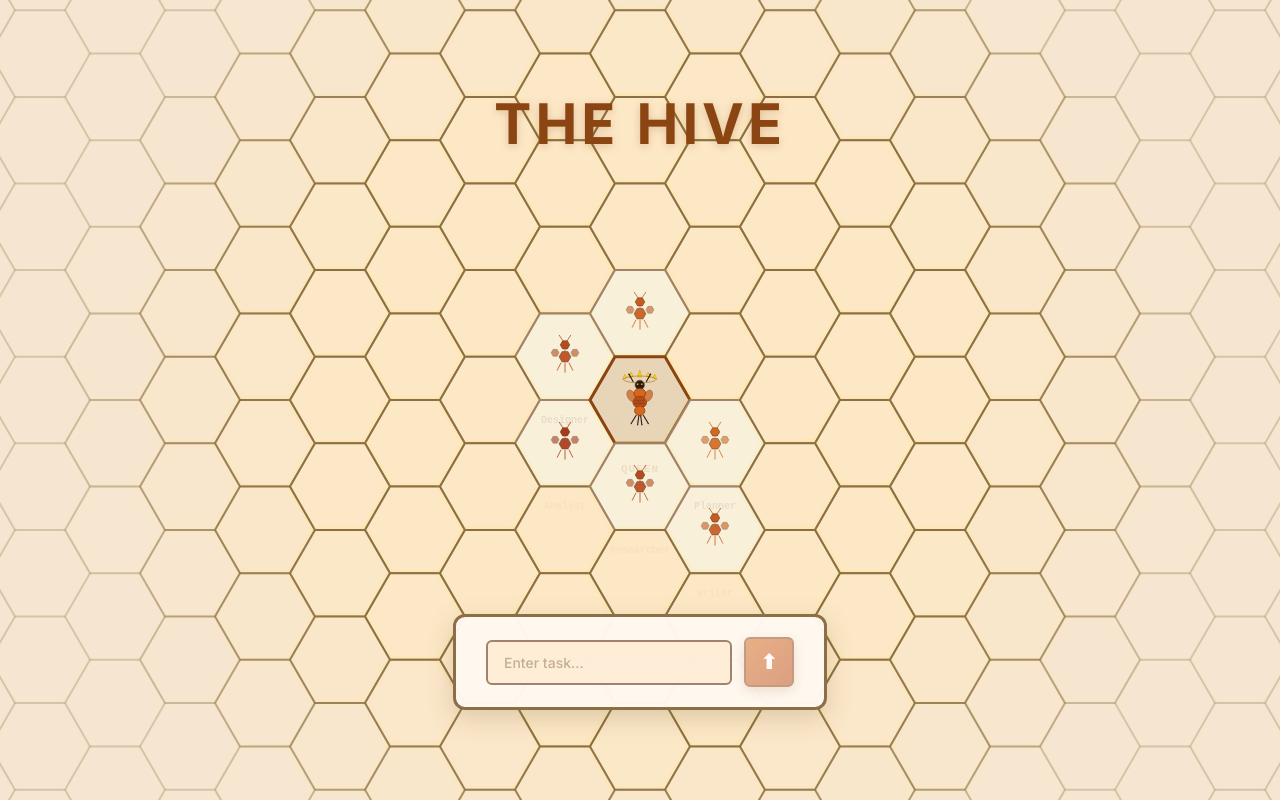
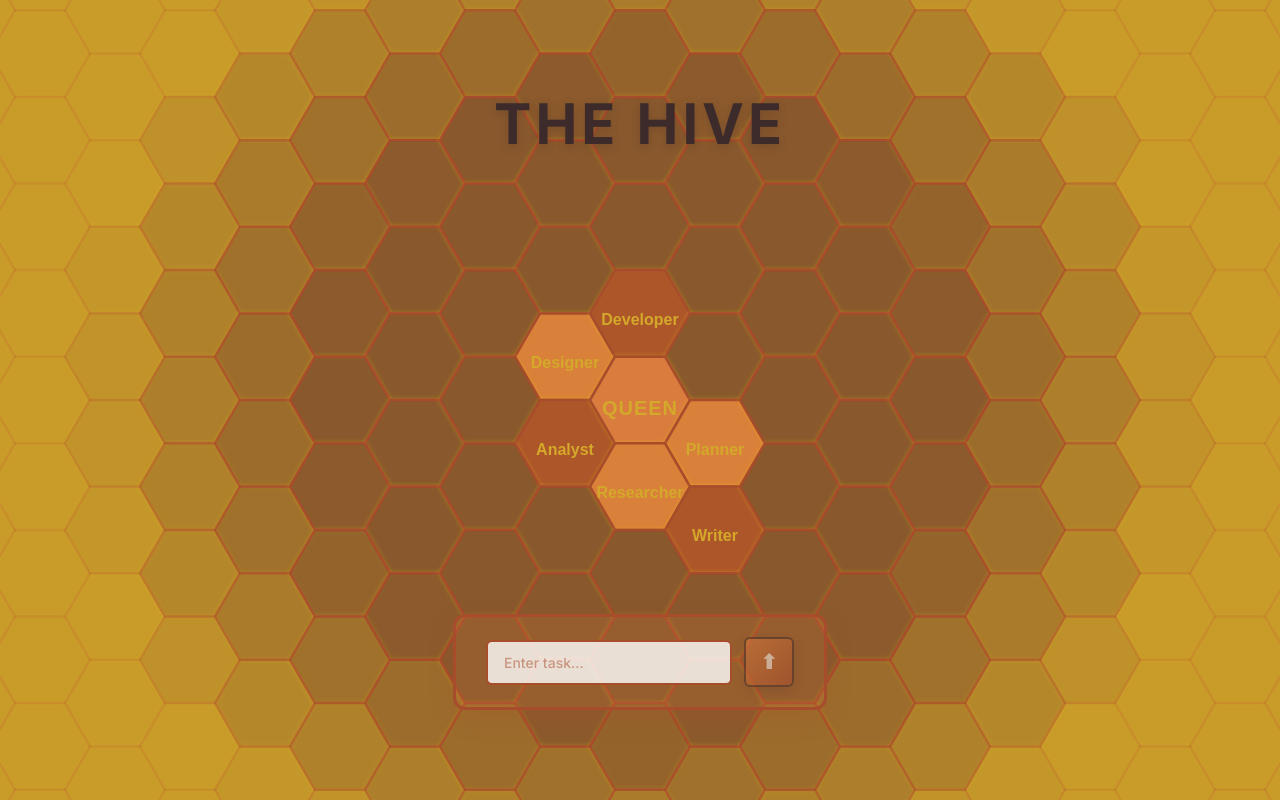
Before and after one commit to TheHive5/TheHiveDeploy, a React (Vite) app: page / in a window 1280 px wide. Built offline with nearby package versions, Linux system fonts and the light colour scheme.

Commit message:
Refactor: Simplify hexagon designs, move text inside cells, apply honey/copper/chestnut palette

```diff
--- a/src/renderer/App.jsx
+++ b/src/renderer/App.jsx
@@ -5,12 +5,13 @@ import './styles/honeycomb.css';
 
 // Worker bee agents - positioned in perfectly symmetric ring around queen
 // Flat-top hexagon neighbors of (0,0): right, down-right, down-left, left, up-left, up-right
+// Palette: Honey #D4A82A, Copper #D97C3E, Chestnut #A84D2C, Cocoa #663333, Dark Brown #3D2B2B
 const WORKER_AGENTS = [
   {
     id: 1,
     name: 'Planner',
     description: 'Strategic Planning',
-    color: '#D4691C',
+    color: '#D97C3E',  // Copper
     hex: { row: 0, col: 1 },
     symbol: '□'
   },
@@ -18,7 +19,7 @@ const WORKER_AGENTS = [
     id: 2,
     name: 'Writer',
     description: 'Content Creation',
-    color: '#C85A1B',
+    color: '#A84D2C',  // Chestnut
     hex: { row: 1, col: 1 },
     symbol: '▸'
   },
@@ -26,7 +27,7 @@ const WORKER_AGENTS = [
     id: 3,
     name: 'Researcher',
     description: 'Data Analysis',
-    color: '#B84919',
+    color: '#D97C3E',  // Copper
     hex: { row: 1, col: 0 },
     symbol: '◆'
   },
@@ -34,7 +35,7 @@ const WORKER_AGENTS = [
     id: 4,
     name: 'Analyst',
     description: 'Performance Metrics',
-    color: '#A83817',
+    color: '#A84D2C',  // Chestnut
     hex: { row: 0, col: -1 },
     symbol: '▲'
   },
@@ -42,7 +43,7 @@ const WORKER_AGENTS = [
     id: 5,
     name: 'Designer',
     description: 'Visual Design',
-    color: '#B84919',
+    color: '#D97C3E',  // Copper
     hex: { row: -1, col: -1 },
     symbol: '◇'
   },
@@ -50,7 +51,7 @@ const WORKER_AGENTS = [
     id: 6,
     name: 'Developer',
     description: 'Implementation',
-    color: '#C85A1B',
+    color: '#A84D2C',  // Chestnut
     hex: { row: -1, col: 0 },
     symbol: '⬢'
   }
--- a/src/renderer/components/HexGrid.jsx
+++ b/src/renderer/components/HexGrid.jsx
@@ -91,27 +91,11 @@ const HexGrid = ({
     return `M ${points.map(p => p.join(',')).join(' L ')} Z`;
   };
 
-  // Helper function to generate hexagon points for bee rendering
-  const generateHexPoints = (cx, cy, radius) => {
-    const points = [];
-    for (let i = 0; i < 6; i++) {
-      const angle = (i * 60) * Math.PI / 180;
-      const x = cx + radius * Math.cos(angle);
-      const y = cy + radius * Math.sin(angle);
-      points.push(`${x},${y}`);
-    }
-    return points.join(' ');
-  };
-
   return (
     <svg width={width} height={height} className="hex-grid-svg" style={{ display: 'block', position: 'absolute', top: 0, left: 0 }}>
       <defs>
-        <linearGradient id="hexGradient" x1="0%" y1="0%" x2="100%" y2="100%">
-          <stop offset="0%" style={{ stopColor: '#FDE8C8', stopOpacity: 1 }} />
-          <stop offset="100%" style={{ stopColor: '#F5E6D3', stopOpacity: 1 }} />
-        </linearGradient>
         <filter id="glowQueen">
-          <feGaussianBlur stdDeviation="4" result="coloredBlur" />
+          <feGaussianBlur stdDeviation="3" result="coloredBlur" />
           <feMerge>
             <feMergeNode in="coloredBlur" />
             <feMergeNode in="SourceGraphic" />
@@ -124,6 +108,27 @@ const HexGrid = ({
         const isWorker = hex.type === 'worker';
         const isActive = activeAgent === hex.id && isWorker;
 
+        // Palette colors from reference image
+        const colors = {
+          honey: '#D4A82A',      // Background
+          copper: '#D97C3E',     // Queen & worker fills
+          chestnut: '#A84D2C',   // Outlines
+          cocoa: '#663333',      // Text & inactive cells
+          darkBrown: '#3D2B2B'   // Accents
+        };
+
+        // Determine fill and stroke colors
+        let fillColor = colors.cocoa;    // Default for empty cells
+        let strokeColor = colors.chestnut;
+
+        if (isQueen) {
+          fillColor = colors.copper;
+          strokeColor = colors.chestnut;
+        } else if (isWorker) {
+          fillColor = hex.color || colors.copper;
+          strokeColor = colors.chestnut;
+        }
+
         return (
           <g
             key={hex.id}
@@ -132,142 +137,53 @@ const HexGrid = ({
             style={{ cursor: isWorker ? 'pointer' : 'default' }}
             onClick={() => isWorker && onSelectAgent(hex.id)}
           >
-            {/* Hex fill and border - professional honeycomb palette */}
+            {/* Hexagon cell */}
             <path
               d={hexPath(hex.x, hex.y, hexSize)}
-              fill={isQueen ? '#E8D5B7' : (isWorker ? '#F9F3E6' : '#FDE8C8')}
-              fillOpacity={isQueen ? 1 : (isWorker ? 0.85 : 0.95)}
-              stroke={isQueen ? '#8B4513' : (isWorker ? '#A0826D' : '#8B6F47')}
-              strokeWidth={isActive ? '3' : (isQueen ? '3' : '2')}
+              fill={fillColor}
+              fillOpacity={isQueen ? 1 : (isWorker ? 0.9 : 0.7)}
+              stroke={strokeColor}
+              strokeWidth={isActive ? '3' : '2.5'}
               className="hex-outline"
               filter={isQueen ? 'url(#glowQueen)' : 'none'}
             />
 
-            {/* Queen with bee shape + crown */}
+            {/* Text label INSIDE hexagon */}
             {isQueen && (
-              <g>
-                <foreignObject x={hex.x - hexSize * 0.55} y={hex.y - hexSize * 0.65}
-                              width={hexSize * 1.1} height={hexSize * 1.3}>
-                  <div style={{ display: 'flex', alignItems: 'center', justifyContent: 'center', width: '100%', height: '100%' }}>
-                    <svg viewBox="0 0 100 140" width={hexSize * 0.95} height={hexSize * 1.2} className="queen-bee">
-                      {/* Crown - 5 pointed crown */}
-                      {/* Left spike */}
-                      <polygon points="15,10 10,22 20,18" fill="#FFD700" stroke="#DAA520" strokeWidth="1.5" />
-                      {/* Center-left spike */}
-                      <polygon points="30,5 25,18 35,15" fill="#FFD700" stroke="#DAA520" strokeWidth="1.5" />
-                      {/* Center spike (highest) */}
-                      <polygon points="50,0 45,16 55,16" fill="#FFD700" stroke="#DAA520" strokeWidth="1.5" />
-                      {/* Center-right spike */}
-                      <polygon points="70,5 65,15 75,18" fill="#FFD700" stroke="#DAA520" strokeWidth="1.5" />
-                      {/* Right spike */}
-                      <polygon points="85,10 80,18 90,22" fill="#FFD700" stroke="#DAA520" strokeWidth="1.5" />
-                      {/* Crown band */}
-                      <ellipse cx="50" cy="22" rx="38" ry="8" fill="none" stroke="#8B6914" strokeWidth="1.5" opacity="0.8" />
-
-                      {/* Antennae - longer and more pronounced */}
-                      <line x1="35" y1="28" x2="25" y2="10" stroke="#2C1810" strokeWidth="2.5" />
-                      <line x1="65" y1="28" x2="75" y2="10" stroke="#2C1810" strokeWidth="2.5" />
-                      {/* Antenna tips */}
-                      <circle cx="25" cy="10" r="2" fill="#2C1810" />
-                      <circle cx="75" cy="10" r="2" fill="#2C1810" />
-
-                      {/* Head */}
-                      <circle cx="50" cy="35" r="11" fill="#1A1410" stroke="#8B4513" strokeWidth="1.5" opacity="0.95" />
-
-                      {/* Eyes */}
-                      <circle cx="45" cy="33" r="2" fill="#FFD700" opacity="0.8" />
-                      <circle cx="55" cy="33" r="2" fill="#FFD700" opacity="0.8" />
-
-                      {/* Thorax/Body - 3 body segments */}
-                      {/* Upper body segment */}
-                      <ellipse cx="50" cy="55" rx="14" ry="12" fill="#D4691C" stroke="#8B4513" strokeWidth="2" />
-                      {/* Middle body segment with stripes */}
-                      <ellipse cx="50" cy="75" rx="16" ry="14" fill="#B84919" stroke="#8B4513" strokeWidth="2" />
-                      <line x1="40" y1="72" x2="60" y2="72" stroke="#2C1810" strokeWidth="1" opacity="0.6" />
-                      <line x1="38" y1="78" x2="62" y2="78" stroke="#2C1810" strokeWidth="1" opacity="0.6" />
-                      {/* Lower body segment */}
-                      <ellipse cx="50" cy="95" rx="12" ry="11" fill="#D4691C" stroke="#8B4513" strokeWidth="2" />
-
-                      {/* Left Wing */}
-                      <ellipse cx="30" cy="60" rx="9" ry="14" fill="#C85A1B" stroke="#8B4513" strokeWidth="1.5" opacity="0.7" transform="rotate(-25 30 60)" />
-
-                      {/* Right Wing */}
-                      <ellipse cx="70" cy="60" rx="9" ry="14" fill="#C85A1B" stroke="#8B4513" strokeWidth="1.5" opacity="0.7" transform="rotate(25 70 60)" />
-
-                      {/* Front legs (3 pairs) */}
-                      {/* Left front leg */}
-                      <line x1="42" y1="105" x2="30" y2="125" stroke="#2C1810" strokeWidth="2.5" />
-                      {/* Center-left leg */}
-                      <line x1="48" y1="106" x2="45" y2="128" stroke="#2C1810" strokeWidth="2.5" />
-                      {/* Center-right leg */}
-                      <line x1="52" y1="106" x2="55" y2="128" stroke="#2C1810" strokeWidth="2.5" />
-                      {/* Right front leg */}
-                      <line x1="58" y1="105" x2="70" y2="125" stroke="#2C1810" strokeWidth="2.5" />
-
-                      {/* Leg joints */}
-                      <circle cx="30" cy="125" r="1.5" fill="#2C1810" />
-                      <circle cx="45" cy="128" r="1.5" fill="#2C1810" />
-                      <circle cx="55" cy="128" r="1.5" fill="#2C1810" />
-                      <circle cx="70" cy="125" r="1.5" fill="#2C1810" />
-                    </svg>
-                  </div>
-                </foreignObject>
-
-                {/* Queen label */}
-                <text x={hex.x} y={hex.y + hexSize + 22} textAnchor="middle" dy="0em"
-                      fill="#8B4513" fontSize="11" fontWeight="bold" fontFamily="monospace" letterSpacing="1">
-                  QUEEN
-                </text>
-              </g>
+              <text
+                x={hex.x}
+                y={hex.y + 8}
+                textAnchor="middle"
+                dominantBaseline="central"
+                fill={colors.honey}
+                fontSize={hexSize * 0.4}
+                fontWeight="bold"
+                fontFamily="Arial, sans-serif"
+                letterSpacing="1"
+              >
+                QUEEN
+              </text>
             )}
 
-            {/* Worker with GeometricBee icon */}
             {isWorker && (
-              <g>
-                {/* Render the geometric bee SVG directly */}
-                <foreignObject x={hex.x - hexSize * 0.5} y={hex.y - hexSize * 0.5}
-                              width={hexSize} height={hexSize}>
-                  <div style={{ display: 'flex', alignItems: 'center', justifyContent: 'center', width: '100%', height: '100%' }}>
-                    <svg viewBox="0 0 100 120" width={hexSize * 0.8} height={hexSize * 0.95} className="geometric-bee">
-                      {/* Body - Central hexagon */}
-                      <polygon points={generateHexPoints(50, 60, 15)} fill={hex.color} stroke="#5C4033" strokeWidth="1.5" opacity="0.9" />
+              <text
+                x={hex.x}
+                y={hex.y + 6}
+                textAnchor="middle"
+                dominantBaseline="central"
+                fill={colors.honey}
+                fontSize={hexSize * 0.32}
+                fontWeight="bold"
+                fontFamily="Arial, sans-serif"
+              >
+                {hex.name}
+              </text>
+            )}
 
-                      {/* Head - Top hexagon */}
-                      <polygon points={generateHexPoints(50, 30, 12)} fill={hex.color} stroke="#5C4033" strokeWidth="1.5" opacity="1" />
-
-                      {/* Connection line */}
-                      <line x1="50" y1="42" x2="50" y2="48" stroke={hex.color} strokeWidth="2" />
-
-                      {/* Left Wing */}
-                      <polygon points={generateHexPoints(25, 50, 10)} fill={hex.color} stroke="#5C4033" strokeWidth="1.5" opacity="0.6" />
-
-                      {/* Right Wing */}
-                      <polygon points={generateHexPoints(75, 50, 10)} fill={hex.color} stroke="#5C4033" strokeWidth="1.5" opacity="0.6" />
-
-                      {/* Antennae */}
-                      <line x1="45" y1="20" x2="35" y2="5" stroke={hex.color} strokeWidth="2" />
-                      <line x1="55" y1="20" x2="65" y2="5" stroke={hex.color} strokeWidth="2" />
-
-                      {/* Legs */}
-                      <line x1="40" y1="75" x2="30" y2="95" stroke={hex.color} strokeWidth="2" />
-                      <line x1="50" y1="75" x2="50" y2="100" stroke={hex.color} strokeWidth="2" />
-                      <line x1="60" y1="75" x2="70" y2="95" stroke={hex.color} strokeWidth="2" />
-                    </svg>
-                  </div>
-                </foreignObject>
-
-                {/* Worker name below */}
-                <text x={hex.x} y={hex.y + hexSize + 16} textAnchor="middle" dy="0em"
-                      fill="#5C4033" fontSize="10" fontWeight="bold" fontFamily="monospace">
-                  {hex.name}
-                </text>
-
-                {/* Active indicator circle */}
-                {isActive && (
-                  <circle cx={hex.x} cy={hex.y} r={hexSize * 0.75} fill="none"
-                          stroke={hex.color} strokeWidth="2.5" opacity="0.8" />
-                )}
-              </g>
+            {/* Active indicator glow */}
+            {isActive && (
+              <circle cx={hex.x} cy={hex.y} r={hexSize * 0.8} fill="none"
+                      stroke={colors.copper} strokeWidth="3" opacity="0.6" />
             )}
           </g>
         );
--- a/src/renderer/styles/honeycomb.css
+++ b/src/renderer/styles/honeycomb.css
@@ -15,7 +15,7 @@ body {
 .hive-app-geometric {
   width: 100vw;
   height: 100vh;
-  background: #F5E6D3;
+  background: #D4A82A;
   position: fixed;
   top: 0;
   left: 0;
@@ -67,8 +67,8 @@ body {
   font-size: 56px;
   font-weight: 900;
   letter-spacing: 4px;
-  color: #8B4513;
-  text-shadow: 0 2px 8px rgba(139, 69, 19, 0.25);
+  color: #3D2B2B;
+  text-shadow: 0 2px 8px rgba(61, 43, 43, 0.25);
   margin: 0;
   text-transform: uppercase;
   margin-top: 30px;
@@ -78,11 +78,11 @@ body {
 .hex-input-panel-bottom {
   z-index: 20;
   margin-bottom: 30px;
-  background: rgba(255, 248, 240, 0.98);
+  background: rgba(217, 124, 62, 0.15);
   padding: 20px 30px;
-  border: 3px solid #8B6F47;
+  border: 3px solid #A84D2C;
   border-radius: 12px;
-  box-shadow: 0 8px 24px rgba(139, 111, 71, 0.25);
+  box-shadow: 0 8px 24px rgba(168, 77, 44, 0.2);
   max-width: 500px;
 }
 
@@ -111,9 +111,9 @@ body {
   padding: 12px 16px;
   font-size: 14px;
   font-weight: 500;
-  background: rgba(253, 232, 200, 0.6);
-  color: #8B4513;
-  border: 2px solid #A0826D;
+  background: rgba(255, 255, 255, 0.8);
+  color: #3D2B2B;
+  border: 2px solid #A84D2C;
   border-radius: 6px;
   transition: all 0.3s ease;
   outline: none;
@@ -121,15 +121,15 @@ body {
 }
 
 .geometric-input::placeholder {
-  color: #A0826D;
-  opacity: 0.6;
+  color: #A84D2C;
+  opacity: 0.5;
 }
 
 .geometric-input:focus {
-  border-color: #D4691C;
-  box-shadow: 0 0 12px rgba(212, 105, 28, 0.3),
-              inset 0 0 8px rgba(212, 105, 28, 0.08);
-  background: rgba(253, 232, 200, 0.85);
+  border-color: #D97C3E;
+  box-shadow: 0 0 12px rgba(217, 124, 62, 0.3),
+              inset 0 0 8px rgba(217, 124, 62, 0.08);
+  background: rgba(255, 255, 255, 0.95);
 }
 
 .geometric-input:disabled {
@@ -141,8 +141,8 @@ body {
 .hex-submit-btn {
   width: 50px;
   height: 50px;
-  background: linear-gradient(135deg, #D4691C 0%, #B84919 100%);
-  border: 2px solid #8B4513;
+  background: linear-gradient(135deg, #D97C3E 0%, #A84D2C 100%);
+  border: 2px solid #3D2B2B;
   border-radius: 6px;
   color: #FFFFFF;
   font-size: 20px;
@@ -152,7 +152,7 @@ body {
   display: flex;
   align-items: center;
   justify-content: center;
-  box-shadow: 0 4px 12px rgba(139, 69, 19, 0.3);
+  box-shadow: 0 4px 12px rgba(61, 43, 43, 0.3);
 }
 
 .submit-symbol {
@@ -161,7 +161,7 @@ body {
 
 .hex-submit-btn:hover:not(:disabled) {
   transform: scale(1.1);
-  box-shadow: 0 6px 18px rgba(139, 69, 19, 0.4),
+  box-shadow: 0 6px 18px rgba(61, 43, 43, 0.4),
               inset 0 0 10px rgba(255, 255, 255, 0.15);
 }
 
@@ -184,12 +184,12 @@ body {
   display: inline-block;
   padding: 8px 14px;
   border: 2px solid currentColor;
-  color: #8B4513;
+  color: #3D2B2B;
   font-size: 11px;
   font-weight: 700;
   letter-spacing: 0.5px;
   text-transform: uppercase;
-  background: rgba(253, 232, 200, 0.75);
+  background: rgba(217, 124, 62, 0.15);
   border-radius: 4px;
 }
 
@@ -206,10 +206,10 @@ body {
   max-width: 100%;
   z-index: 20;
   margin-bottom: 20px;
-  background: rgba(255, 248, 240, 0.98);
+  background: rgba(217, 124, 62, 0.15);
   padding: 16px 30px;
-  border: 3px solid #8B6F47;
-  box-shadow: 0 6px 20px rgba(139, 111, 71, 0.2);
+  border: 3px solid #A84D2C;
+  box-shadow: 0 6px 20px rgba(168, 77, 44, 0.2);
   border-radius: 8px;
 }
 
@@ -218,7 +218,7 @@ body {
   font-size: 14px;
   font-weight: 700;
   letter-spacing: 1px;
-  color: #8B4513;
+  color: #3D2B2B;
   text-transform: uppercase;
   margin-bottom: 12px;
 }
@@ -241,8 +241,8 @@ body {
 .result-hex-inner {
   width: 100%;
   height: 100%;
-  background: rgba(253, 232, 200, 0.7);
-  border: 2px solid #A0826D;
+  background: rgba(217, 124, 62, 0.2);
+  border: 2px solid #A84D2C;
   border-radius: 6px;
   display: flex;
   flex-direction: column;
@@ -251,13 +251,13 @@ body {
   gap: 4px;
   padding: 8px;
   text-align: center;
-  box-shadow: 0 2px 8px rgba(139, 111, 71, 0.15);
+  box-shadow: 0 2px 8px rgba(168, 77, 44, 0.15);
   transition: all 0.3s ease;
 }
 
 .result-hex-cell:hover .result-hex-inner {
-  box-shadow: 0 4px 12px rgba(139, 111, 71, 0.25),
-              inset 0 0 10px rgba(212, 105, 28, 0.08);
+  box-shadow: 0 4px 12px rgba(168, 77, 44, 0.25),
+              inset 0 0 10px rgba(217, 124, 62, 0.08);
   transform: scale(1.05);
 }
 
@@ -265,13 +265,13 @@ body {
   font-size: 10px;
   font-weight: 700;
   letter-spacing: 0.5px;
-  color: #8B4513;
+  color: #3D2B2B;
   text-transform: uppercase;
 }
 
 .result-text {
   font-size: 9px;
-  color: #8B6F47;
+  color: #A84D2C;
   line-height: 1.2;
   word-break: break-word;
 }
@@ -289,13 +289,13 @@ body {
 
 @keyframes hex-pulse {
   0% {
-    filter: drop-shadow(0 0 10px rgba(212, 105, 28, 0.3));
+    filter: drop-shadow(0 0 10px rgba(217, 124, 62, 0.3));
   }
   50% {
-    filter: drop-shadow(0 0 20px rgba(212, 105, 28, 0.5));
+    filter: drop-shadow(0 0 20px rgba(217, 124, 62, 0.5));
   }
   100% {
-    filter: drop-shadow(0 0 10px rgba(212, 105, 28, 0.3));
+    filter: drop-shadow(0 0 10px rgba(217, 124, 62, 0.3));
   }
 }
 
```
